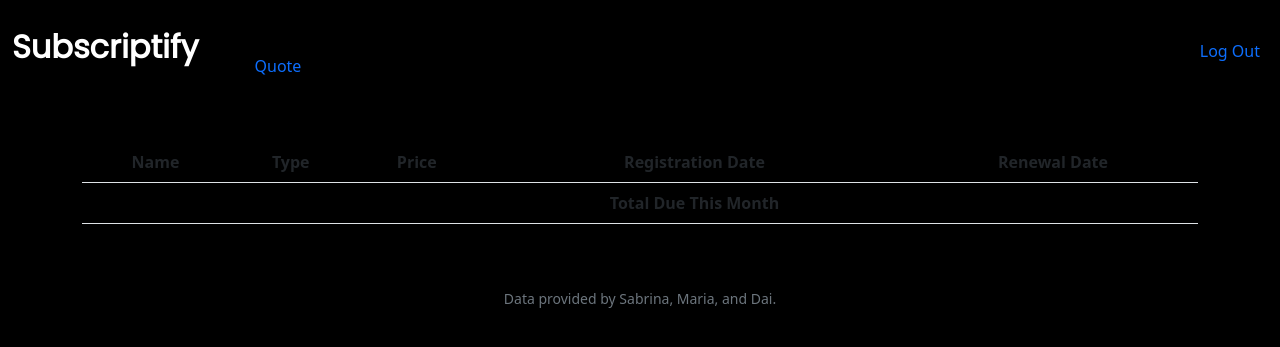
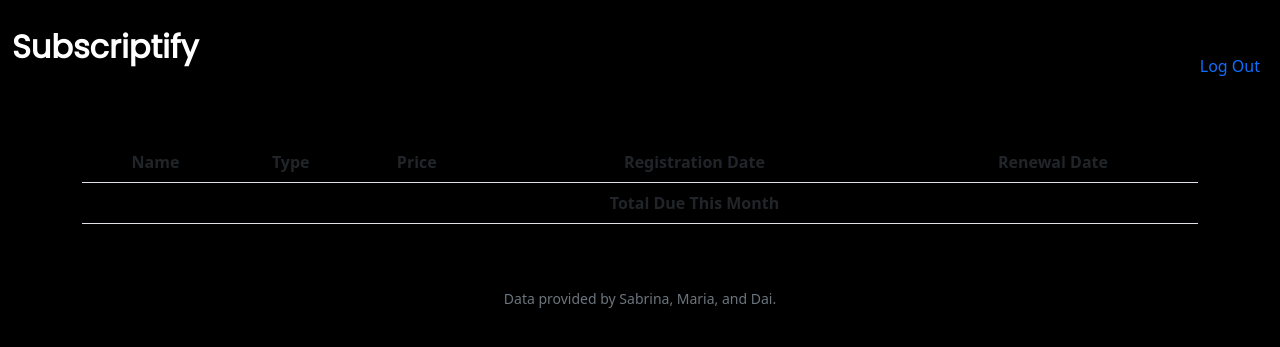
Before and after one commit to sabrinahu5/CS50-Final-Project, a Flask app: page / in a window 1280 px wide. Shown: the top 347 px of the page. Run offline with Flask 2, Linux system fonts and the light colour scheme; a user stored in the database is signed in; data that the repository does not hold is empty; some libraries are stand-ins or nearby versions.

Commit message:
layout.html

```diff
--- a/templates/layout.html
+++ b/templates/layout.html
@@ -30,9 +30,6 @@
                 </button>
                 <div class="collapse navbar-collapse" id="navbar">
                     {% if session["user_id"] %}
-                        <ul class="navbar-nav me-auto mt-2">
-                            <li class="nav-item"><a class="nav-link" href="/home">Quote</a></li>
-                        </ul>
                         <ul class="navbar-nav ms-auto mt-2">
                             <li class="nav-item"><a class="nav-link" href="/logout">Log Out</a></li>
                         </ul>
```
Also changed, not shown: 2 other files.
